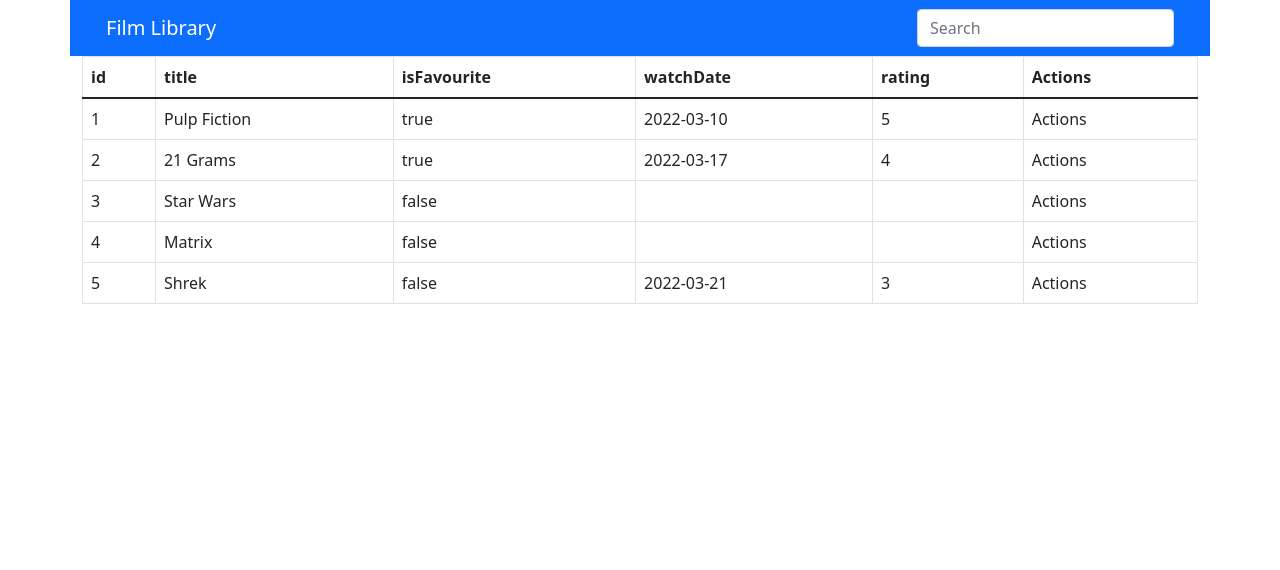
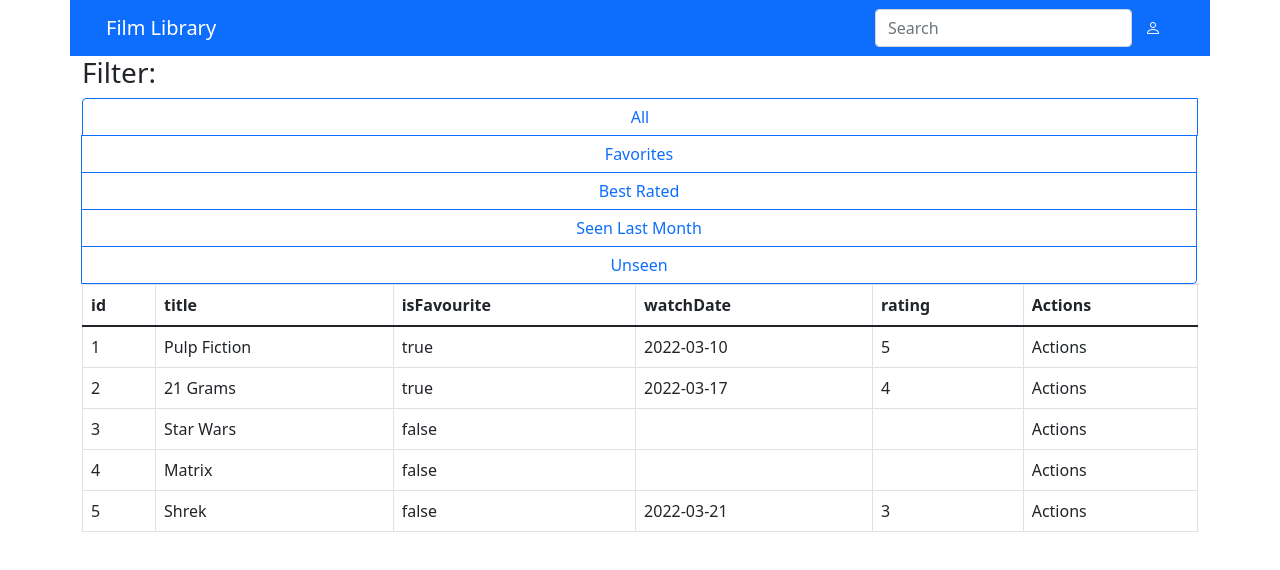
Before and after one commit to giuseppemauro99/WA1-BigLabs, a React (Create React App) app in the folder biglab1/: page / in a window 1280 px wide. Shown: the top 570 px of the page. Built offline with nearby package versions, Linux system fonts and the light colour scheme.

Commit message:
added filter

```diff
--- a/biglab1/src/App.css
+++ b/biglab1/src/App.css
@@ -1,7 +1,3 @@
-.SearchBar {
-  text-align: center;
-}
-
 .App {
   text-align: left;
 }
--- a/biglab1/src/App.js
+++ b/biglab1/src/App.js
@@ -1,9 +1,10 @@
 import './App.css';
-import {Table,Col,Row, Container, Navbar, Nav, Form} from 'react-bootstrap';
-import "bootstrap/dist/css/bootstrap.min.css";
+import {Table, Col, Row, Container, Navbar, Nav, Form, Button} from 'react-bootstrap';
+import "bootstrap/dist/css/bootstrap.css";
+import "bootstrap-icons/font/bootstrap-icons.css";
 import dayjs from 'dayjs';
 import {Film, FilmLibrary} from "./FilmLibrary.js";
-import {FilmRating} from "./components/FilmComponents.js";
+import {FilmRating, Filter} from "./components/FilmComponents.js";
 
 const FakeFilmList = [
   new Film(1,"Pulp Fiction", true, dayjs("March 10, 2022"), 5),
@@ -21,6 +22,12 @@ function SearchBar(props){
   );
 }
 
+function UserIcon(props){
+  return(
+    <Button><i className="bi bi-person"></i></Button>
+  );
+}
+
 function NavigationBar(props){
   return(
     <Navbar bg="primary" variant="dark">
@@ -28,6 +35,7 @@ function NavigationBar(props){
         <Navbar.Brand href="#">Film Library</Navbar.Brand>
         <Nav>
           <SearchBar />
+          <UserIcon />
         </Nav>
       </Container>
     </Navbar>
@@ -41,7 +49,10 @@ function App() {
         <NavigationBar />
       </Row>
       <Row>
-        <FilmRating films={FakeFilmList}/>
+        <>
+          <Filter />
+          <FilmRating films={FakeFilmList} />
+        </>
       </Row>
     </Container>
   );
--- a/biglab1/src/components/FilmComponents.js
+++ b/biglab1/src/components/FilmComponents.js
@@ -1,5 +1,5 @@
 import "bootstrap-icons/font/bootstrap-icons.css";
-import {Container, Row, Col, Table, Button} from 'react-bootstrap';
+import {Container, Row, Col, Table, Button, ButtonGroup} from 'react-bootstrap';
 
 function FilmRating(props){
     return(
@@ -34,7 +34,7 @@ function FilmLibraryRow(props){
         <tr>
             <td>{props.film.id}</td>
             <td>{props.film.title}</td>
-            <td>{props.film.isFavourite ? "true" : "false"}</td>
+            <td>{props.film.isFavourite ? "true" : "false" }</td>
             <td>{props.film.watchDate != undefined ? props.film.watchDate.format('YYYY-MM-DD') : ""}</td>
             <td>{props.film.rating}</td>
             <td>Actions</td>
@@ -42,4 +42,21 @@ function FilmLibraryRow(props){
     );
 }
 
-export {FilmRating};
+function Filter(props){
+    return (
+      <>
+        <h3>Filter:</h3>
+        <>
+        <ButtonGroup  className="btn-group-vertical">
+          <Button variant="outline-primary">All</Button>
+          <Button variant="outline-primary">Favorites</Button>
+          <Button variant="outline-primary">Best Rated</Button>
+          <Button variant="outline-primary">Seen Last Month</Button>
+          <Button variant="outline-primary">Unseen</Button>
+        </ButtonGroup>
+        </>
+      </>
+    );
+  }
+
+export {FilmRating, Filter};
```
